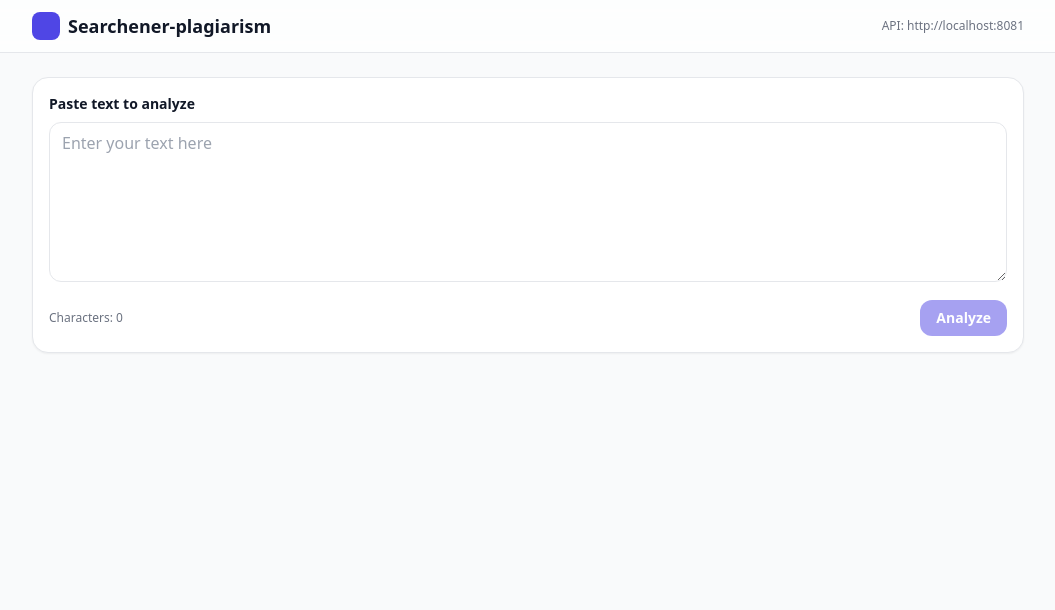
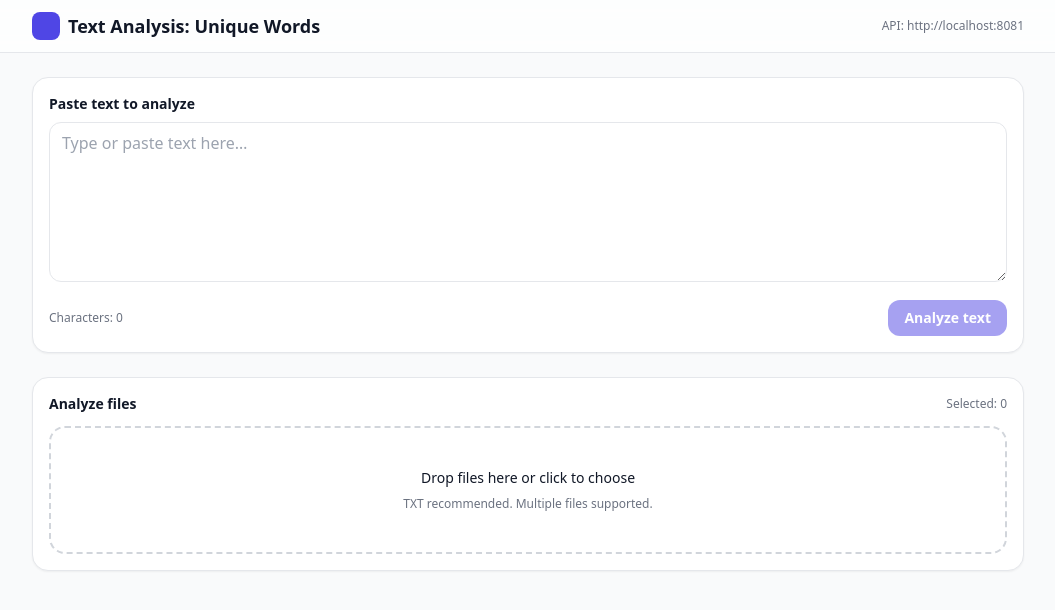
Before and after one commit to exideys/Searchener-plagiarism, a React (Vite) app in the folder Frontend/Frontend/: page / in a window 1280 px wide. Shown: the top 610 px of the page, without its empty margins (112-1167 px from the left). Built offline with nearby package versions, Linux system fonts and the light colour scheme.

Commit message:
Added read files in frontend

```diff
--- a/Frontend/Frontend/src/App.tsx
+++ b/Frontend/Frontend/src/App.tsx
@@ -1,14 +1,19 @@
-// App.tsx — frontend sends text to backend and renders an English table
+// App.tsx — Text + Files upload; backend calculates everything
 import React, { useMemo, useState } from "react";
 
-/** Backend contract (your API)
-POST  {VITE_API_URL}/text/analyze
-Body: { text: string }
-Resp: {
-  total: number;
-  counts: Record<string, number>;
-  frequencies: Record<string, number>;
-}
+/** Backend contract:
+ * Text:
+ *   POST {VITE_API_URL}/text/analyze
+ *   Body: { text: string }
+ *   Resp: { total: number; counts: Record<string, number>; frequencies: Record<string, number> }
+ *
+ * Files:
+ *   POST {VITE_API_URL}/text/file/analyze
+ *   Body: multipart/form-data (field name: files) — one or many
+ *   Resp variants supported by this UI:
+ *     A) { items: Array<{ fileName?: string } & AnalyzeResponse> }
+ *     B) Array<{ fileName?: string } & AnalyzeResponse>
+ *     C) Single AnalyzeResponse (for one file) — fileName omitted
  */
 
 type AnalyzeResponse = {
@@ -17,33 +22,52 @@ type AnalyzeResponse = {
   frequencies: Record<string, number>;
 };
 
+type FileAnalyzeItem = AnalyzeResponse & { fileName?: string };
+type FilesResponseVariant = { items: FileAnalyzeItem[] } | FileAnalyzeItem[] | AnalyzeResponse;
+
 type Row = { word: string; count: number; freq: number };
 
 const API_URL = (import.meta as any).env?.VITE_API_URL as string | undefined;
 
-const toPercent = (x: number) => `${(x * 100).toFixed(1)}%`;
+// endpoints (adjust if you use different routes)
+const TEXT_ENDPOINT = "/text/analyze";
+const FILE_ENDPOINT = "/file/analyze";
 
+const pct = (x: number) => `${(x * 100).toFixed(1)}%`;
+
+/* ======================== API calls ======================== */
 async function analyzeText(text: string, signal?: AbortSignal): Promise<AnalyzeResponse> {
-  if (!API_URL) {
-    throw new Error(
-      "VITE_API_URL is not set. Create .env with VITE_API_URL=http://localhost:8081 (or your URL) and restart dev server."
-    );
-  }
-
-  const res = await fetch(`${API_URL.replace(/\/$/, "")}/text/analyze`, {
+  if (!API_URL) throw new Error("VITE_API_URL is not set (.env).");
+  const res = await fetch(`${API_URL.replace(/\/$/, "")}${TEXT_ENDPOINT}`, {
     method: "POST",
     headers: { "Content-Type": "application/json" },
     body: JSON.stringify({ text }),
     signal,
   });
-
-  if (!res.ok) {
-    const msg = await res.text().catch(() => "");
-    throw new Error(`API ${res.status}: ${msg || res.statusText}`);
-  }
+  if (!res.ok) throw new Error(`API ${res.status}: ${await res.text().catch(() => res.statusText)}`);
   return (await res.json()) as AnalyzeResponse;
 }
 
+async function analyzeFiles(files: File[], signal?: AbortSignal): Promise<FileAnalyzeItem[]> {
+  if (!API_URL) throw new Error("VITE_API_URL is not set (.env).");
+  const fd = new FormData();
+  for (const f of files) fd.append("files", f, f.name);
+
+  const res = await fetch(`${API_URL.replace(/\/$/, "")}${FILE_ENDPOINT}`, {
+    method: "POST",
+    body: fd,
+    signal,
+  });
+  if (!res.ok) throw new Error(`API ${res.status}: ${await res.text().catch(() => res.statusText)}`);
+
+  const data = (await res.json()) as FilesResponseVariant;
+
+  if (Array.isArray(data)) return data.map((x) => ({ ...x }));
+  if ("items" in (data as any)) return (data as any).items;
+  return [{ ...(data as AnalyzeResponse) }];
+}
+
+/* ======================== UI bits ======================== */
 function StatBadge({ label, value }: { label: string; value: string }) {
   return (
     <div className="px-3 py-1 rounded-2xl bg-gray-100 border text-gray-800 text-xs font-medium">
@@ -53,66 +77,47 @@ function StatBadge({ label, value }: { label: string; value: string }) {
   );
 }
 
-function Loader() {
+function Loader({ label = "Analyzing…" }: { label?: string }) {
   return (
     <div className="flex items-center gap-3 py-6 text-sm opacity-80">
       <span className="animate-spin inline-block w-5 h-5 rounded-full border-[3px] border-gray-300 border-t-transparent" />
-      <span>Analyzing…</span>
+      <span>{label}</span>
     </div>
   );
 }
 
-export default function App() {
-  const [text, setText] = useState("");
-  const [rows, setRows] = useState<Row[] | null>(null);
-  const [total, setTotal] = useState(0);
-  const [loading, setLoading] = useState(false);
-  const [err, setErr] = useState<string | null>(null);
+function ResultsTable({
+  data,
+  title,
+}: {
+  data: AnalyzeResponse;
+  title?: string;
+}) {
   const [sortKey, setSortKey] = useState<"word" | "count" | "freq">("count");
   const [dir, setDir] = useState<"asc" | "desc">("desc");
 
-  const sorted = useMemo(() => {
-    if (!rows) return [];
+  const rows: Row[] = useMemo(() => {
+    const r: Row[] = Object.keys(data.counts).map((w) => ({
+      word: w,
+      count: data.counts[w],
+      freq: data.frequencies[w] ?? 0,
+    }));
     const keyFn =
       sortKey === "word"
-        ? (r: Row) => r.word.toLowerCase()
+        ? (x: Row) => x.word.toLowerCase()
         : sortKey === "count"
-        ? (r: Row) => r.count
-        : (r: Row) => r.freq;
-    return [...rows].sort((a, b) => {
+        ? (x: Row) => x.count
+        : (x: Row) => x.freq;
+    return [...r].sort((a, b) => {
       const va = keyFn(a) as any;
       const vb = keyFn(b) as any;
       if (va < vb) return dir === "asc" ? -1 : 1;
       if (va > vb) return dir === "asc" ? 1 : -1;
       return 0;
     });
-  }, [rows, sortKey, dir]);
+  }, [data, sortKey, dir]);
 
-  const onAnalyze = async () => {
-    const value = text.trim();
-    if (!value) return;
-    setErr(null);
-    setLoading(true);
-    setRows(null);
-    try {
-      const ctrl = new AbortController();
-      const resp = await analyzeText(value, ctrl.signal);
-
-      const r: Row[] = Object.keys(resp.counts).map((w) => ({
-        word: w,
-        count: resp.counts[w],
-        freq: resp.frequencies[w] ?? 0,
-      }));
-      setRows(r);
-      setTotal(resp.total);
-    } catch (e: any) {
-      setErr(e?.message || "API error");
-    } finally {
-      setLoading(false);
-    }
-  };
-
-  const HeaderBtn = ({ label, k }: { label: string; k: "word" | "count" | "freq" }) => (
+  const HeaderBtn = ({ label, k }: { label: string; k: typeof sortKey }) => (
     <button
       className={`text-left w-full font-semibold ${
         sortKey === k ? "text-indigo-700" : "text-gray-700"
@@ -128,50 +133,11 @@ export default function App() {
   );
 
   return (
-    <div className="min-h-screen bg-gray-50">
-      <header className="sticky top-0 z-10 backdrop-blur bg-white/70 border-b">
-        <div className="mx-auto max-w-5xl px-4 py-3 flex items-center justify-between">
-          <div className="flex items-center gap-2">
-            <div className="w-7 h-7 rounded-lg bg-indigo-600" />
-            <h1 className="text-lg font-bold">Searchener-plagiarism</h1>
-          </div>
-          <div className="text-xs text-gray-500">API: {API_URL || "not set"}</div>
-        </div>
-      </header>
-
-      <main className="mx-auto max-w-5xl px-4 py-6 grid gap-6">
-        <div className="bg-white border rounded-2xl p-4 shadow-sm">
-          <label className="block text-sm font-semibold mb-2">Paste text to analyze</label>
-          <textarea
-            value={text}
-            onChange={(e) => setText(e.target.value)}
-            placeholder ="Enter your text here"
-            className="w-full min-h-[160px] max-h-[420px] resize-y rounded-xl border px-3 py-2 focus:outline-none focus:ring-2 focus:ring-indigo-500"
-          />
-          <div className="mt-3 flex items-center justify-between gap-3">
-            <div className="text-xs text-gray-500">Characters: {text.length}</div>
-            <button
-              onClick={onAnalyze}
-              disabled={loading || text.trim().length < 1}
-              className="inline-flex items-center justify-center rounded-xl px-4 py-2 text-sm font-semibold bg-indigo-600 text-white disabled:opacity-50 disabled:cursor-not-allowed hover:bg-indigo-500 transition"
-            >
-              Analyze
-            </button>
-          </div>
-        </div>
-
-        {loading && <Loader />}
-
-        {err && (
-          <div className="p-4 rounded-xl border bg-red-50 text-red-700 text-sm">API: {err}</div>
-        )}
-
-        {!loading && rows && (
     <div className="bg-white border rounded-2xl shadow-sm overflow-hidden">
       <div className="px-4 pt-4 pb-2 flex items-center gap-2">
-              <h3 className="text-base font-semibold">Results</h3>
-              <StatBadge label="Total words" value={String(total)} />
-              <StatBadge label="Unique" value={String(rows.length)} />
+        <h3 className="text-base font-semibold">{title ?? "Results"}</h3>
+        <StatBadge label="Total words" value={String(data.total)} />
+        <StatBadge label="Unique" value={String(Object.keys(data.counts).length)} />
       </div>
 
       <div className="overflow-x-auto">
@@ -190,7 +156,7 @@ export default function App() {
             </tr>
           </thead>
           <tbody>
-                  {sorted.map((r) => (
+            {rows.map((r) => (
               <tr key={r.word} className="border-b last:border-0">
                 <td className="px-4 py-3">{r.word}</td>
                 <td className="px-4 py-3">{r.count}</td>
@@ -199,15 +165,15 @@ export default function App() {
                     <div className="w-24 h-1.5 rounded bg-gray-200 overflow-hidden">
                       <div
                         className="h-1.5 rounded bg-indigo-600"
-                              style={{ width: toPercent(r.freq) }}
+                        style={{ width: pct(r.freq) }}
                       />
                     </div>
-                          <span className="tabular-nums">{toPercent(r.freq)}</span>
+                    <span className="tabular-nums">{pct(r.freq)}</span>
                   </div>
                 </td>
               </tr>
             ))}
-                  {sorted.length === 0 && (
+            {rows.length === 0 && (
               <tr>
                 <td className="px-4 py-6 text-gray-500 text-sm" colSpan={3}>
                   No data
@@ -218,6 +184,229 @@ export default function App() {
         </table>
       </div>
     </div>
+  );
+}
+
+function FileDrop({
+  onFilesSelected,
+  disabled,
+}: {
+  onFilesSelected: (files: File[]) => void;
+  disabled?: boolean;
+}) {
+  const [over, setOver] = useState(false);
+
+  const onChange = (e: React.ChangeEvent<HTMLInputElement>) => {
+    const files = e.target.files ? Array.from(e.target.files) : [];
+    if (files.length) onFilesSelected(files);
+    e.currentTarget.value = ""; // allow re-selecting same file
+  };
+
+  const onDrop = (e: React.DragEvent<HTMLLabelElement>) => {
+    e.preventDefault();
+    setOver(false);
+    if (disabled) return;
+    const files = Array.from(e.dataTransfer.files || []);
+    if (files.length) onFilesSelected(files);
+  };
+
+  return (
+    <label
+      onDragOver={(e) => {
+        e.preventDefault();
+        if (!disabled) setOver(true);
+      }}
+      onDragLeave={() => setOver(false)}
+      onDrop={onDrop}
+      className={`flex flex-col items-center justify-center gap-2 border-2 border-dashed rounded-2xl px-4 py-10 text-center cursor-pointer transition ${
+        over ? "border-indigo-500 bg-indigo-50/40" : "border-gray-300 bg-white"
+      } ${disabled ? "opacity-60 cursor-not-allowed" : ""}`}
+    >
+      <input
+        type="file"
+        multiple
+        className="hidden"
+        disabled={disabled}
+        onChange={onChange}
+        accept=".txt,text/plain" /* расширь при необходимости */
+      />
+      <div className="text-sm font-medium">Drop files here or click to choose</div>
+      <div className="text-xs text-gray-500">TXT recommended. Multiple files supported.</div>
+    </label>
+  );
+}
+
+/* ======================== App ======================== */
+export default function App() {
+  const [text, setText] = useState("");
+
+  const [textResult, setTextResult] = useState<AnalyzeResponse | null>(null);
+  const [fileResults, setFileResults] = useState<FileAnalyzeItem[] | null>(null);
+
+  const [pendingFiles, setPendingFiles] = useState<File[]>([]);
+  const [activeFileTab, setActiveFileTab] = useState(0);
+
+  const [loading, setLoading] = useState<"text" | "files" | null>(null);
+  const [err, setErr] = useState<string | null>(null);
+
+  const runTextAnalyze = async () => {
+    const value = text.trim();
+    if (!value) return;
+    setErr(null);
+    setLoading("text");
+    setFileResults(null);
+    try {
+      const ctrl = new AbortController();
+      const resp = await analyzeText(value, ctrl.signal);
+      setTextResult(resp);
+    } catch (e: any) {
+      setErr(e?.message || "API error");
+      setTextResult(null);
+    } finally {
+      setLoading(null);
+    }
+  };
+
+  const runFilesAnalyze = async () => {
+    if (!pendingFiles.length) return;
+    setErr(null);
+    setLoading("files");
+    setTextResult(null);
+    try {
+      const ctrl = new AbortController();
+      const items = await analyzeFiles(pendingFiles, ctrl.signal);
+
+      // если бэкенд не вернул имя, подставим локальное
+      const itemsWithNames = items.map((it, i) => ({
+        fileName: it.fileName || pendingFiles[i]?.name || `File ${i + 1}`,
+        total: it.total,
+        counts: it.counts,
+        frequencies: it.frequencies,
+      }));
+      setFileResults(itemsWithNames);
+      setActiveFileTab(0);
+    } catch (e: any) {
+      setErr(e?.message || "API error");
+      setFileResults(null);
+    } finally {
+      setLoading(null);
+    }
+  };
+
+  return (
+    <div className="min-h-screen bg-gray-50">
+      <header className="sticky top-0 z-10 backdrop-blur bg-white/70 border-b">
+        <div className="mx-auto max-w-5xl px-4 py-3 flex items-center justify-between">
+          <div className="flex items-center gap-2">
+            <div className="w-7 h-7 rounded-lg bg-indigo-600" />
+            <h1 className="text-lg font-bold">Text Analysis: Unique Words</h1>
+          </div>
+          <div className="text-xs text-gray-500">API: {API_URL || "not set"}</div>
+        </div>
+      </header>
+
+      <main className="mx-auto max-w-5xl px-4 py-6 grid gap-6">
+        {/* TEXT CARD */}
+        <div className="bg-white border rounded-2xl p-4 shadow-sm">
+          <label className="block text-sm font-semibold mb-2">Paste text to analyze</label>
+          <textarea
+            value={text}
+            onChange={(e) => setText(e.target.value)}
+            placeholder="Type or paste text here…"
+            className="w-full min-h-[160px] max-h-[420px] resize-y rounded-xl border px-3 py-2 focus:outline-none focus:ring-2 focus:ring-indigo-500"
+          />
+          <div className="mt-3 flex items-center justify-between gap-3">
+            <div className="text-xs text-gray-500">Characters: {text.length}</div>
+            <button
+              onClick={runTextAnalyze}
+              disabled={loading !== null || text.trim().length < 1}
+              className="inline-flex items-center justify-center rounded-xl px-4 py-2 text-sm font-semibold bg-indigo-600 text-white disabled:opacity-50 disabled:cursor-not-allowed hover:bg-indigo-500 transition"
+            >
+              Analyze text
+            </button>
+          </div>
+        </div>
+
+        {/* FILES CARD */}
+        <div className="bg-white border rounded-2xl p-4 shadow-sm">
+          <div className="flex items-center justify-between mb-3">
+            <div className="text-sm font-semibold">Analyze files</div>
+            <div className="text-xs text-gray-500">
+              Selected: {pendingFiles.length || 0}
+            </div>
+          </div>
+
+          <FileDrop
+            disabled={loading !== null}
+            onFilesSelected={(files) => setPendingFiles((prev) => [...prev, ...files])}
+          />
+
+          {!!pendingFiles.length && (
+            <div className="mt-3 flex flex-wrap gap-2">
+              {pendingFiles.map((f, i) => (
+                <div
+                  key={i}
+                  className="text-xs px-2 py-1 rounded-lg border bg-gray-50 flex items-center gap-2"
+                  title={`${f.name} (${f.type || "unknown"}, ${f.size} bytes)`}
+                >
+                  <span className="truncate max-w-[220px]">{f.name}</span>
+                  <button
+                    className="px-1 rounded hover:bg-gray-200"
+                    onClick={() =>
+                      setPendingFiles((prev) => prev.filter((_, idx) => idx !== i))
+                    }
+                  >
+                    ✕
+                  </button>
+                </div>
+              ))}
+              <button
+                className="ml-auto inline-flex items-center justify-center rounded-xl px-3 py-1.5 text-xs font-semibold bg-indigo-600 text-white disabled:opacity-50 hover:bg-indigo-500 transition"
+                onClick={runFilesAnalyze}
+                disabled={!pendingFiles.length || loading !== null}
+              >
+                Analyze file{pendingFiles.length > 1 ? "s" : ""}
+              </button>
+            </div>
+          )}
+        </div>
+
+        {/* LOADING / ERROR */}
+        {loading === "text" && <Loader label="Analyzing text…" />}
+        {loading === "files" && <Loader label="Analyzing files…" />}
+
+        {err && (
+          <div className="p-4 rounded-xl border bg-red-50 text-red-700 text-sm">API: {err}</div>
+        )}
+
+        {/* RESULTS */}
+        {!loading && textResult && <ResultsTable data={textResult} />}
+
+        {!loading && fileResults && !!fileResults.length && (
+          <div className="grid gap-3">
+            {/* Tabs */}
+            <div className="flex flex-wrap gap-2">
+              {fileResults.map((it, i) => (
+                <button
+                  key={i}
+                  onClick={() => setActiveFileTab(i)}
+                  className={`px-3 py-1.5 rounded-xl border text-sm ${
+                    activeFileTab === i
+                      ? "bg-indigo-600 text-white border-indigo-600"
+                      : "bg-white hover:bg-gray-50"
+                  }`}
+                >
+                  {it.fileName || `File ${i + 1}`}
+                </button>
+              ))}
+            </div>
+
+            {/* Active file result */}
+            <ResultsTable
+              data={fileResults[activeFileTab]}
+              title={`Results — ${fileResults[activeFileTab].fileName || `File ${activeFileTab + 1}`}`}
+            />
+          </div>
         )}
       </main>
     </div>
```
Lines whose indentation alone changed are shown as unchanged.
